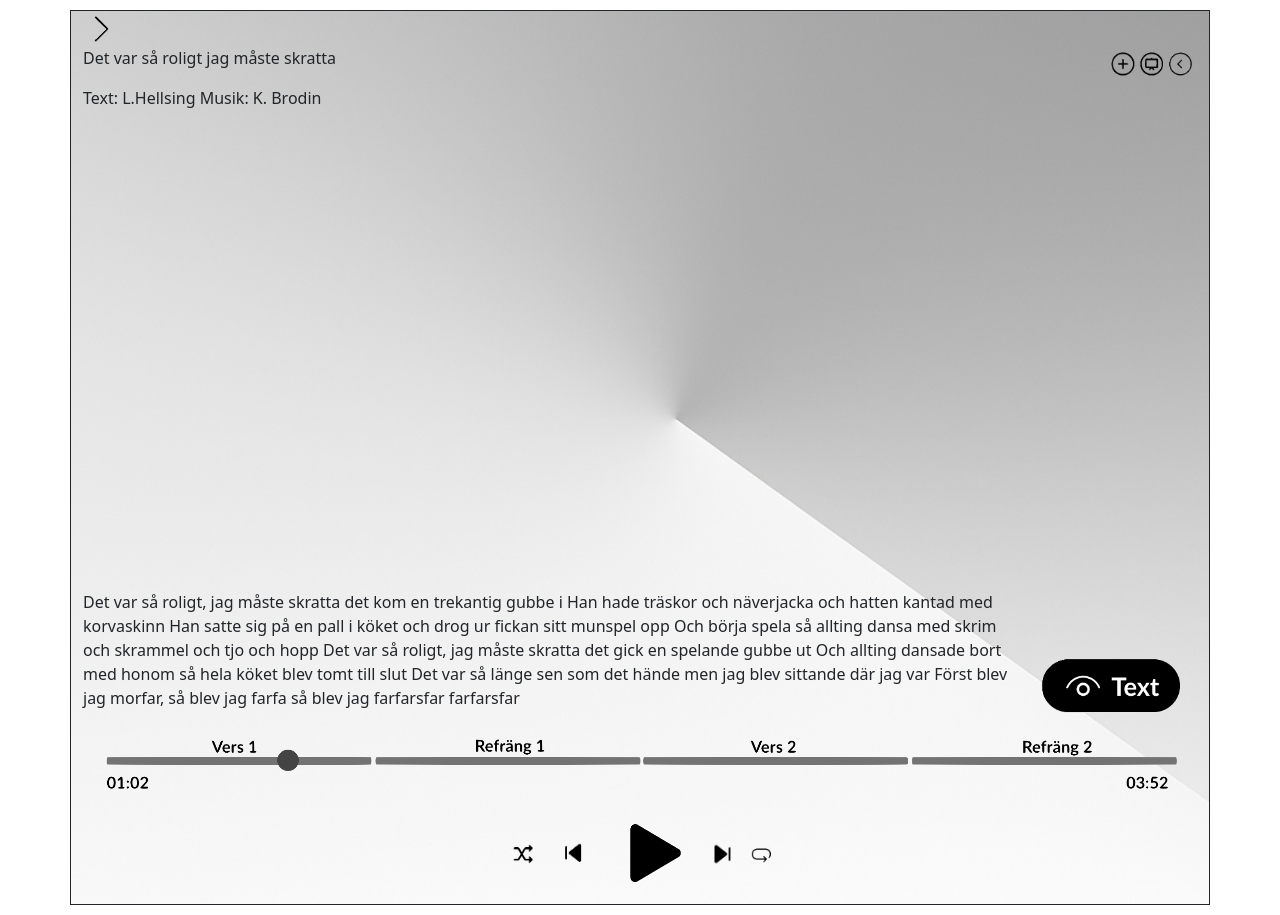
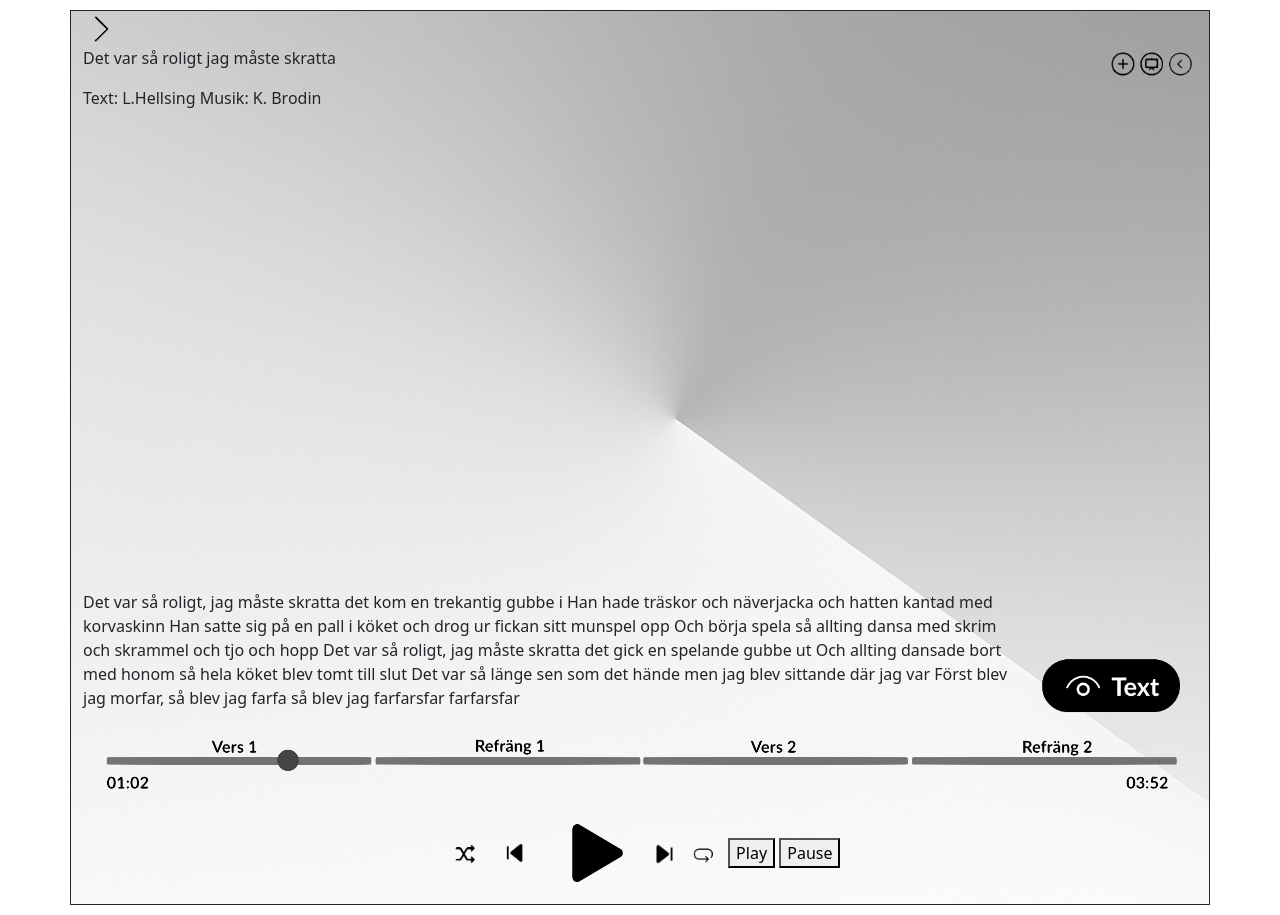
Before and after one commit to babblex/Sjung-, a Flask app: page / in a window 1280 px wide. Run offline with Flask 3, Linux system fonts and the light colour scheme.

Commit message:
lagt in javascript för play/pause

```diff
--- a/static/js/audio.js
+++ b/static/js/audio.js
@@ -0,0 +1,16 @@
+// Ladda in ljudfilen
+const audio = new Audio("/static/audio/Det var så roligt Ljudfiler/Det var så roligt Alt.mp3");
+
+// När sidan laddas – koppla knapparna till funktionerna
+document.addEventListener("DOMContentLoaded", function () {
+    const playButton = document.getElementById("play-button");
+    const pauseButton = document.getElementById("pause-button");
+
+    playButton.addEventListener("click", function () {
+        audio.play();
+    });
+
+    pauseButton.addEventListener("click", function () {
+        audio.pause();
+    });
+});
--- a/templates/index.html
+++ b/templates/index.html
@@ -61,10 +61,13 @@
               <img src="static/images/play-btn.png" alt="play/pause" class="show-text">
               <img src="static/images/fast_forward_btn.png" alt="fast-forward" class="symbols-header">
               <img src="static/images/repeat.png" alt="repeat"  class="symbols-header">
+              <button id="play-button">Play</button>
+              <button id="pause-button">Pause</button>
             </div>
         </footer>
 
         <script src="https://cdn.jsdelivr.net/npm/bootstrap@5.3.3/dist/js/bootstrap.bundle.min.js" integrity="sha384-YvpcrYf0tY3lHB60NNkmXc5s9fDVZLESaAA55NDzOxhy9GkcIdslK1eN7N6jIeHz" crossorigin="anonymous"></script>
+        <script src="{{ url_for('static', filename='js/audio.js') }}"></script>
     </div>
   </body>
 </html>
```
